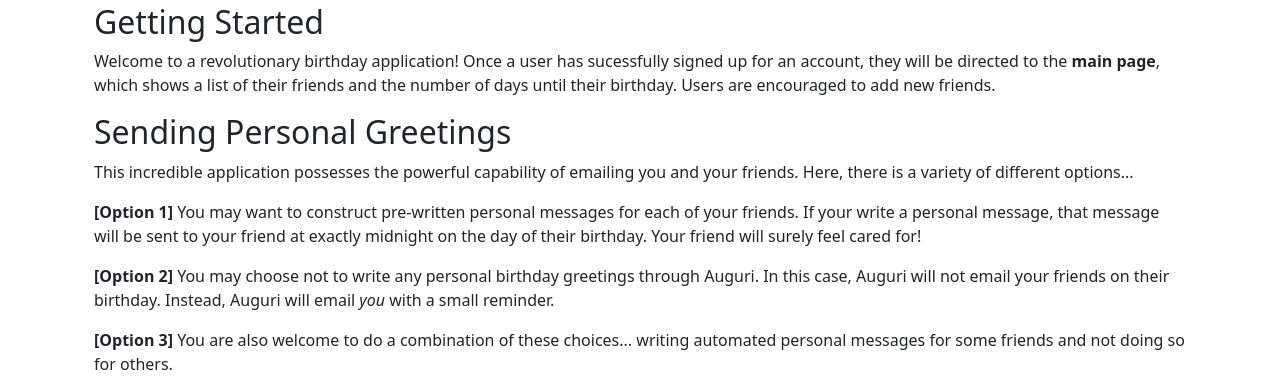
After one commit to alexanderaboutanos/Auguri, a Flask app: template src/templates/auth/about.html in a window 1280 px wide. The commit adds this page. Shown: the part 425-817 px from the top of the page. Run offline with Flask 2, Linux system fonts and the light colour scheme; the template is opened without the code that fills it, so the values that code supplies are empty.

Commit message:
1.8 - added ability to send personal greetings, updated front-end, created about page, etc.

```diff
--- a/src/app.py
+++ b/src/app.py
@@ -126,7 +126,19 @@ def logout():
 #################### AUTH PAGES TO FOLLOW #####################
 ###############################################################
 
+##########################  ABOUT  ############################
+
+@app.route('/about')
+def about():
+    """show a quick about page explaining what Auguri is capable of. """
+
+    if not g.person:
+        return redirect("/")
+
+    return render_template('/auth/about.html')
+
 ##########################  BIRTHDAY  ############################
+
 
 @app.route('/birthdays')
 def birthdays():
@@ -164,7 +176,10 @@ def show_friend(friend_id):
     # prepare the friend object for flask
     flask_bday_obj = make_flask_bday_obj(friend)
 
-    return render_template('/auth/friend_indv.html', friend=flask_bday_obj)
+    # greeting = Greeting.query.get(friend.creator_rel[0].friend_id)
+    greeting = Greeting.query.filter_by(recipient_id=friend.id).first()
+
+    return render_template('/auth/friend_indv.html', friend=flask_bday_obj, greeting=greeting)
 
 
 @app.route('/friend/<int:friend_id>/edit', methods=['GET', 'POST'])
@@ -197,6 +212,17 @@ def edit_friend(friend_id):
         friend.img_url = form.img_url.data
         friend.birthday = form.birthday.data
         db.session.commit()
+
+        if form.greeting.data != "":
+            Greeting.query.filter_by(
+                recipient_id=friend.id).delete()
+            new_greeting = Greeting(
+                recipient_id=friend.id,
+                greeting=form.greeting.data
+            )
+            db.session.add(new_greeting)
+            db.session.commit()
+
         return redirect(f"/friend/{friend.id}")
 
     return render_template('/auth/friend_indv_edit.html', form=form)
@@ -227,10 +253,17 @@ def add_friend():
         db.session.add(new_friend)
         db.session.commit()
 
-        print(new_friend)
+        # if the user wanted to include a birthday greeting, add it here.
+        if form.greeting:
+            new_greeting = Greeting(
+                recipient_id=new_friend.id,
+                greeting=form.greeting.data
+            )
+            db.session.add(new_greeting)
+            db.session.commit()
 
         new_rel = Relationship(
-            user_id=g.person.id, friend_id=new_friend.id, relationship="")
+            user_id=g.person.id, friend_id=new_friend.id)
         db.session.add(new_rel)
         db.session.commit()
 
@@ -313,3 +346,28 @@ def edit_user():
         return redirect("/birthdays")
 
     return render_template('/auth/user_edit.html', form=form)
+
+
+##########################  MESSAGES  ############################
+
+@app.route('/greeting/<int:friend_id>/delete', methods=['GET'])
+def delete_greeting(friend_id):
+    """ delete greeting. """
+
+    # send back to homepage if not signed in.
+    if not g.person:
+        return redirect("/")
+
+    # get the info for the greeting
+    friend = Person.query.get(friend_id)
+
+    # send back birthdays if user is not the creator of this greeting
+    if friend not in get_friend_list(g.person.id):
+        return redirect("/birthdays")
+
+    # delete the greeting
+    Greeting.query.filter_by(
+        recipient_id=friend.id).delete()
+    db.session.commit()
+
+    return redirect("/")
--- a/src/forms.py
+++ b/src/forms.py
@@ -1,3 +1,4 @@
+
 from flask_wtf import FlaskForm
 from wtforms import Form, BooleanField, PasswordField, StringField, DateField, validators
 from wtforms.validators import DataRequired, Email, Length, Optional
@@ -32,6 +33,7 @@ class AddFriendForm(FlaskForm):
     first_name = StringField('First Name', validators=[DataRequired()])
     last_name = StringField('Last Name', validators=[DataRequired()])
     img_url = StringField('Image URL (Optional)', validators=[Optional()])
+    greeting = StringField('Greeting (Optional)', validators=[Optional()])
     birthday = DateField('Birthday', validators=[DataRequired()])
 
 
@@ -44,6 +46,8 @@ class EditFriendForm(FlaskForm):
     last_name = StringField('Last Name', validators=[DataRequired()])
     img_url = StringField('Image URL (Optional)', validators=[Optional()])
     birthday = DateField('Birthday', validators=[DataRequired()])
+    greeting = StringField(
+        'New Birthday Greeting (Optional):', validators=[Optional()])
 
 
 class EditUserForm(FlaskForm):
--- a/src/functions.py
+++ b/src/functions.py
@@ -1,5 +1,5 @@
 import datetime
-from models import Relationship
+from models import Relationship, Greeting
 from flask import g
 
 
@@ -50,6 +50,7 @@ def make_flask_bday_obj(person):
         'countdown': num_days_until_bday(person.birthday),
         'age': how_old(person.birthday),
         'birthday': person.birthday.strftime("%B %d, %Y"),
+        'greeting': Greeting.query.filter_by(recipient_id=person.id).first(),
         'username': person.username
     }
     return bday_obj
--- /dev/null
+++ b/src/templates/auth/about.html
@@ -0,0 +1,49 @@
+<!-- @format -->
+
+{% extends 'base.html' %}{% block title %} About Auguri {% endblock %}{% block
+content %}
+
+<div class="container">
+  <div class="row justify-content-center">
+    <div class="col-md-6 text-center mb-5">
+      <h2 class="heading-section display-6 align-middle">Welcome to Auguri</h2>
+    </div>
+  </div>
+  <div class="container">
+    <div class="col-md-6">
+      <img
+        class="img-fluid"
+        src="https://images.unsplash.com/photo-1464349153735-7db50ed83c84?ixid=MnwxMjA3fDB8MHxwaG90by1wYWdlfHx8fGVufDB8fHx8&ixlib=rb-1.2.1&auto=format&fit=crop&w=2164&q=80"
+        alt=""
+      />
+    </div>
+    <br />
+    <h2>Getting Started</h2>
+    <p>
+      Welcome to a revolutionary birthday application! Once a user has
+      sucessfully signed up for an account, they will be directed to the
+      <b>main page</b>, which shows a list of their friends and the number of
+      days until their birthday. Users are encouraged to add new friends.
+    </p>
+    <h2>Sending Personal Greetings</h2>
+    <p>
+      This incredible application possesses the powerful capability of emailing
+      you and your friends. Here, there is a variety of different options...
+    </p>
+
+    <p>
+      <b>[Option 1]</b> You may want to construct pre-written personal messages for each of
+      your friends. If your write a personal message, that message will be sent to
+      your friend at exactly midnight on the day of their birthday. Your friend will surely feel cared for!
+    </p>
+    <p>
+      <b>[Option 2]</b> You may choose not to write any personal birthday greetings through Auguri.
+      In this case, Auguri will not email your friends on their birthday.
+      Instead, Auguri will email <i>you</i> with a small reminder.
+    </p>
+      <b>[Option 3]</b> You are also welcome to do a combination of these choices... writing automated personal messages for some friends and not doing so for others.
+    </p>
+
+  </div>
+</div>
+{% endblock %}
--- a/src/templates/auth/user_edit.html
+++ b/src/templates/auth/user_edit.html
@@ -20,7 +20,6 @@ content %}
         get_flashed_messages(with_categories=True) %}
         <div class="alert alert-{{ category }}">{{ message }}</div>
         {% endfor %}
-
         <button type="submit" class="btn btn-primary">Save changes</button>
       </form>
     </div>
--- a/src/templates/base.html
+++ b/src/templates/base.html
@@ -17,11 +17,11 @@
   </head>
   <body>
     {% if g.person %}
-    <nav class="navbar navbar-expand-lg">
+    <nav class="navbar navbar-expand-lg navbar-dark bg-primary">
       <div class="container-fluid">
         <a class="navbar-brand" href="/">
           <img
-            src="../static/images/auguri-logo.png"
+            src="/static/images/auguri-logo.png"
             alt=""
             width="24"
             height="24"
@@ -54,12 +54,13 @@
               <a class="nav-link" href="/logout">Logout</a>
             </li>
             <li class="nav-item">
-              <a class="nav-link" href="/">About</a>
+              <a class="nav-link" href="/about">About</a>
             </li>
           </ul>
         </div>
       </div>
     </nav>
+    <br />
     {% endif %} {% block content %}{% endblock %}
     <script
       src="https://cdn.jsdelivr.net/npm/bootstrap@5.1.3/dist/js/bootstrap.bundle.min.js"
```
Also changed, not shown: seed/seed.py (+20 -19 lines), src/api.py (+50 -24 lines), src/models.py (+9 -16 lines), src/templates/auth/birthdays.html (+27 -16 lines), src/templates/auth/friend_indv.html (+8 -1 lines), tests/test_person_model.py (added, +67 -0 lines).
